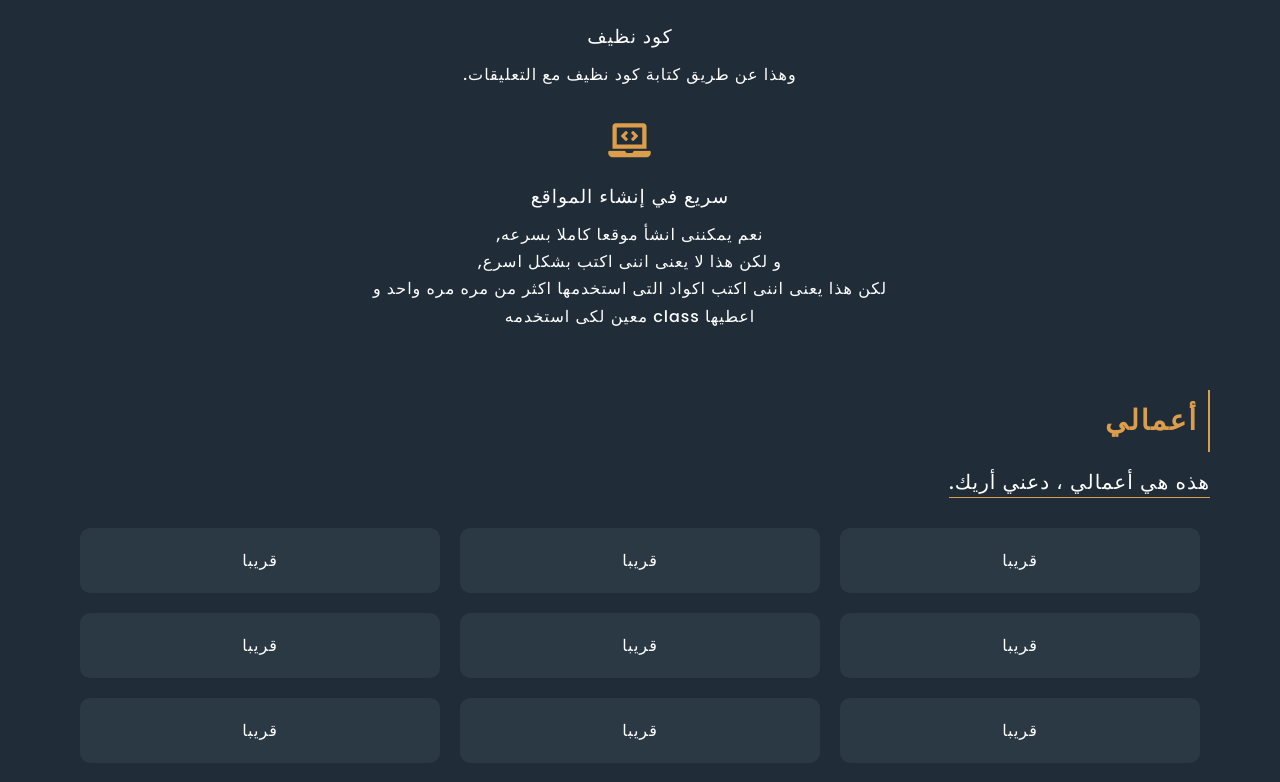
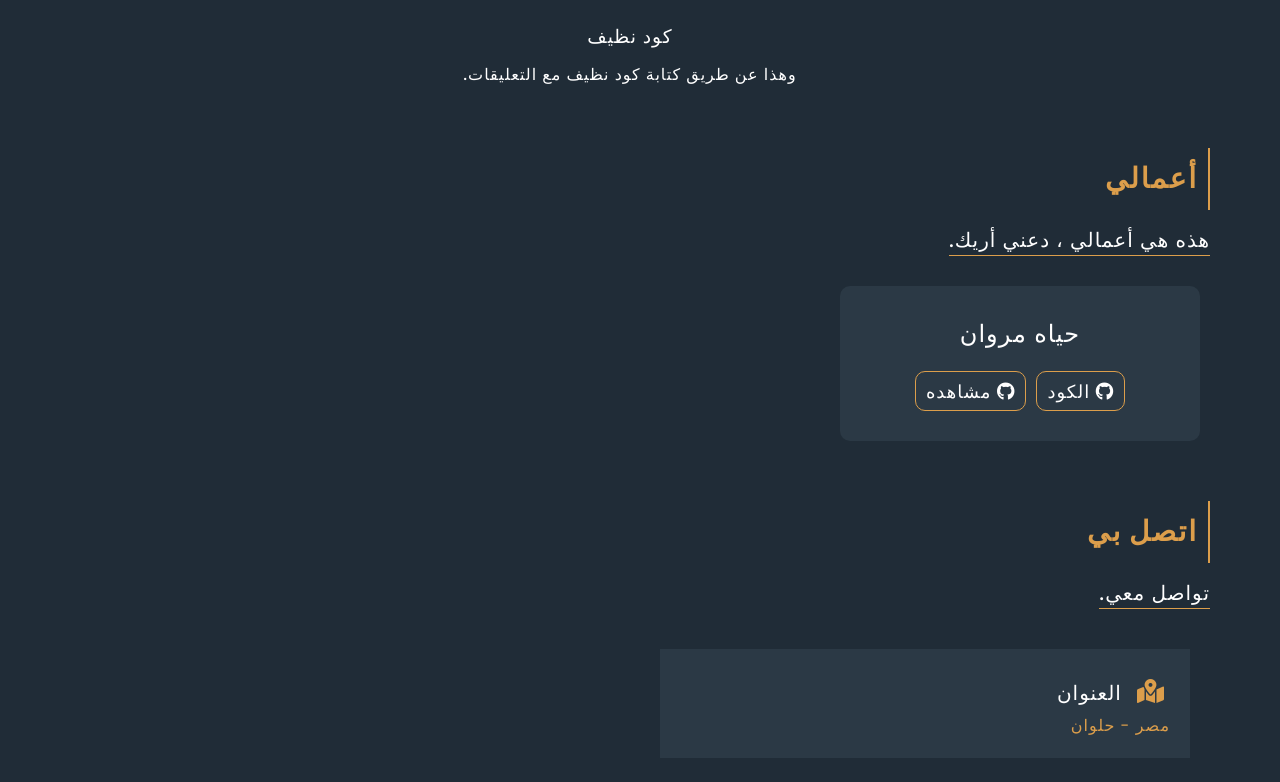
Before and after one commit to marwanzayed/portfolio, a plain HTML site: page index-ar.html in a window 1280 px wide. Shown: the part 2418-3200 px from the top of the page. Drawn offline with Linux system fonts and the light colour scheme.

Commit message:
Added Project

```diff
--- a/css/style.css
+++ b/css/style.css
@@ -794,7 +794,6 @@ i.fa-cog.open {
   color: var(--color);
   display: block;
   text-align: center;
-  margin: 10px 0;
   font-size: 18px;
   border: 1px solid var(--yellow-color);
   padding: 10px;
@@ -803,7 +802,7 @@ i.fa-cog.open {
   -moz-border-radius: 10px;
   -ms-border-radius: 10px;
   -o-border-radius: 10px;
-  margin: 0 5px;
+  margin: 10px 5px;
   transition: all 0.5s linear;
   -webkit-transition: all 0.5s linear;
   -moz-transition: all 0.5s linear;
--- a/index-ar.html
+++ b/index-ar.html
@@ -388,18 +388,6 @@
             <h3>كود نظيف</h3>
             <p>وهذا عن طريق كتابة كود نظيف مع التعليقات.</p>
           </div>
-
-          <div class="col text-center">
-            <i class="fas fa-laptop-code fa-2x"></i>
-            <h3>سريع في إنشاء المواقع</h3>
-            <p>
-              نعم يمكننى انشأ موقعا كاملا بسرعه, <br class="hidden-xl" />
-              و لكن هذا لا يعنى اننى اكتب بشكل اسرع, <br class="hidden-xl" />
-              لكن هذا يعنى اننى اكتب اكواد التى استخدمها اكثر من مره مره واحد
-              و<br class="hidden-xl" />
-              اعطيها class معين لكى استخدمه
-            </p>
-          </div>
         </div>
       </div>
     </div>
@@ -414,16 +402,15 @@
         <p class="headP">هذه هي أعمالي ، دعني أريك.</p>
 
         <div class="item">
-          <div class="cal" style="text-align: center">قريبا</div>
-          <div class="cal" style="text-align: center">قريبا</div>
-          <div class="cal" style="text-align: center">قريبا</div>
-          <div class="cal" style="text-align: center">قريبا</div>
-          <div class="cal" style="text-align: center">قريبا</div>
-          <div class="cal" style="text-align: center">قريبا</div>
-          <div class="cal" style="text-align: center">قريبا</div>
-          <div class="cal" style="text-align: center">قريبا</div>
-          <div class="cal" style="text-align: center">قريبا</div>
+          <div class="cal">
+            <h2>حياه مروان</h2>
+            <div class="mask">
+              <a href="https://github.com/marwanzayed/marwanlife" class="fab fa-github"> الكود</a>
+              <a href="https://marwanzayed.github.io/marwanlife"  class="fab fa-github"> مشاهده</a>
+            </div>
+          </div>
         </div>
+
       </div>
     </div>
 
```
Also changed, not shown: index.html (+8 -42 lines).
